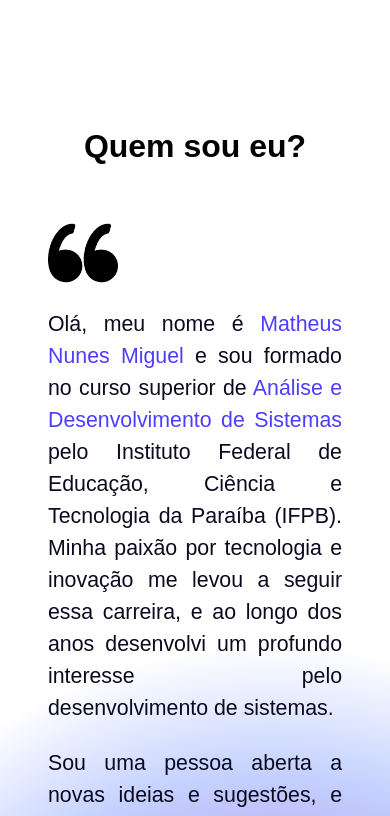
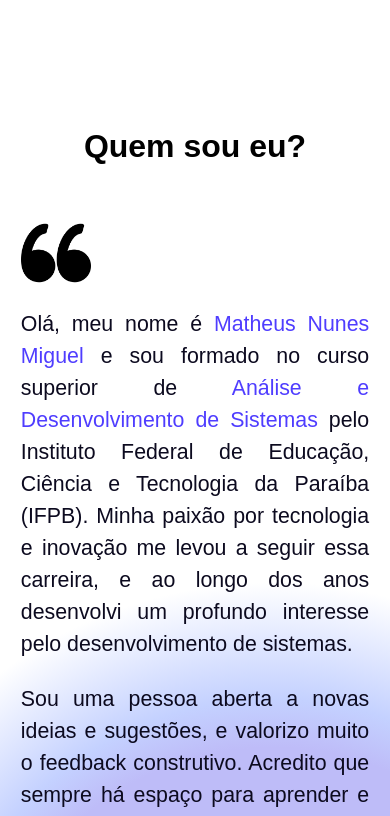
Before and after one commit to MatheusNunes133/personal-portifolio, a Next.js app: page / in a window 390 px wide. Shown: the part 1746-2562 px from the top of the page. Built offline with nearby package versions, Linux system fonts and the light colour scheme.

Commit message:
🐛fix: Corrige padding

```diff
--- a/src/app/page.module.scss
+++ b/src/app/page.module.scss
@@ -242,7 +242,7 @@
     }
 
     @media (max-width:980px){
-        padding: 1rem 3rem 5rem 3rem;
+        padding: 1rem 1.3rem 5rem 1.3rem;
     }
 }
 
--- a/src/components/footer/index.module.scss
+++ b/src/components/footer/index.module.scss
@@ -82,6 +82,10 @@
 
     @media (max-width:980px){
         font-size: 14pt;
-        padding: 3rem 3rem 5rem 3rem;
+        padding: 3rem 2rem 5rem 2rem;
+    }
+
+    @media (max-width:360px){
+        padding: 3rem 1rem 5rem 1rem;
     }
 }
```
